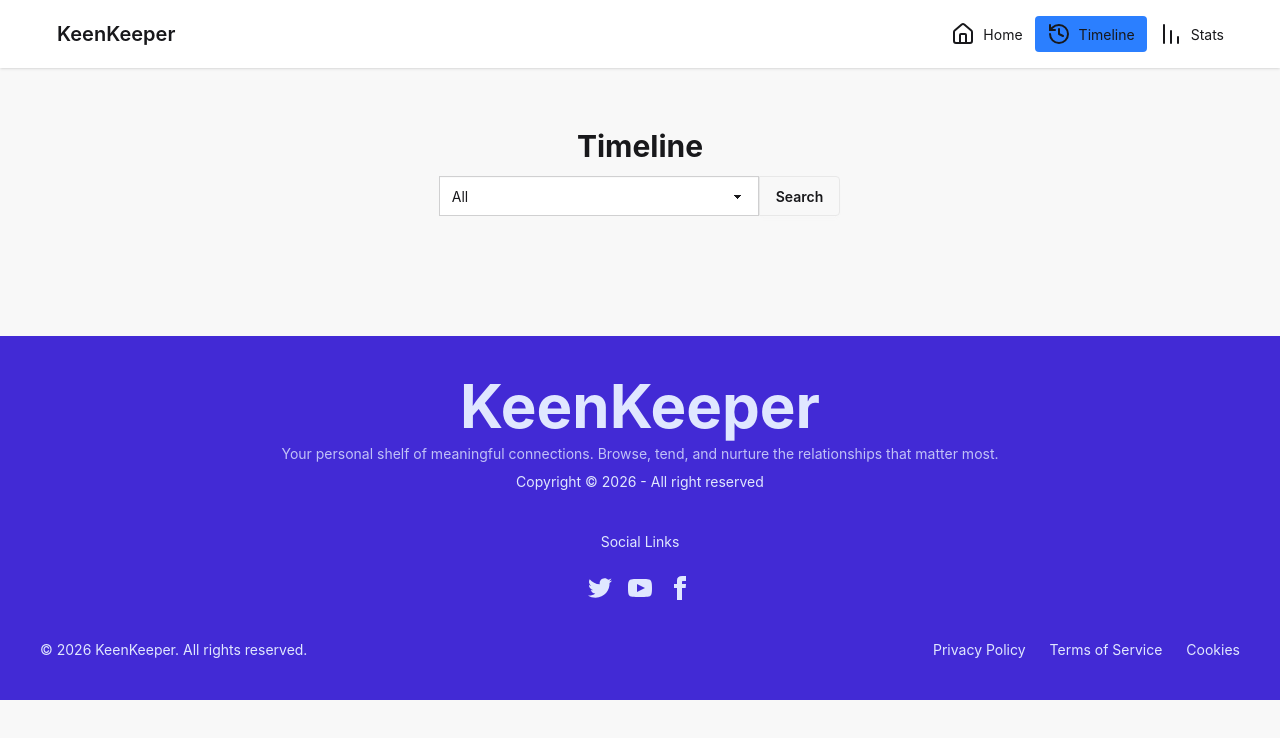
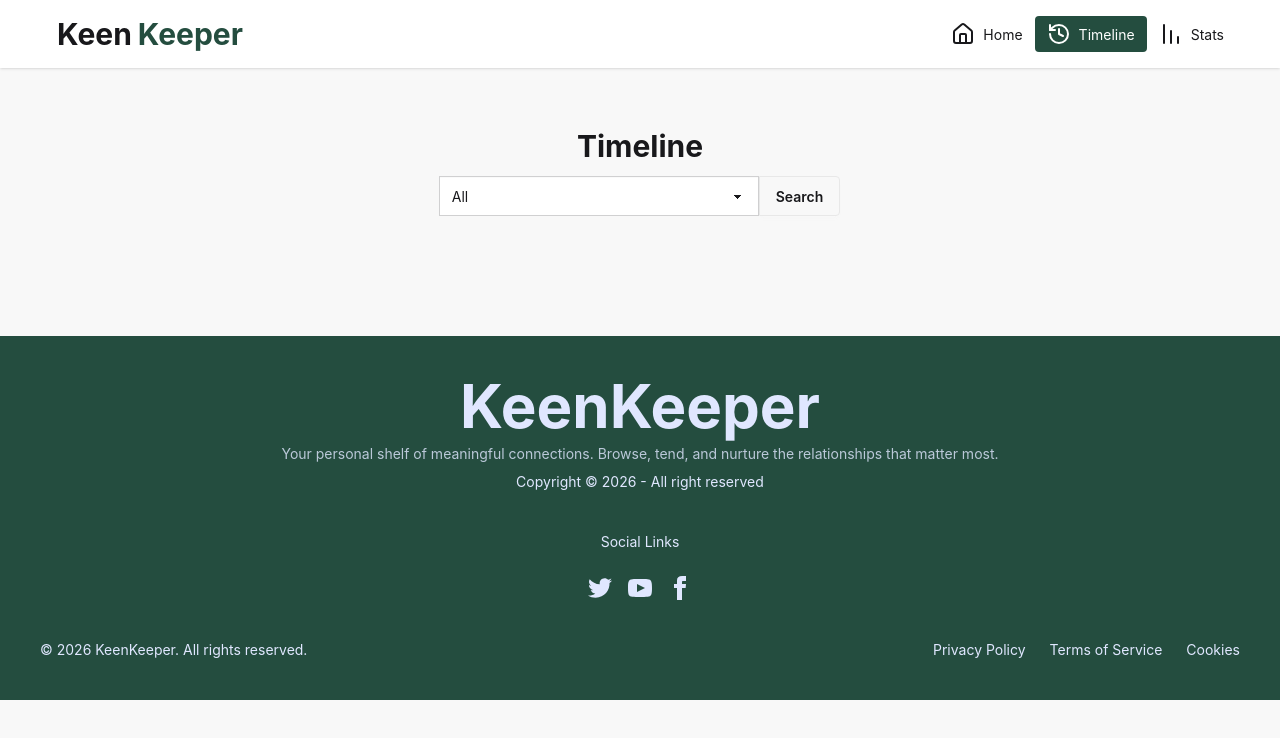
Before and after one commit to Ahnaf-Afif/my-assignment-07-latest, a Next.js app: page /Timeline in a window 1280 px wide. Shown: the top 738 px of the page. Built offline with nearby package versions, Linux system fonts and the light colour scheme.

Commit message:
color correction done

```diff
--- a/src/components/Footer/Footer.jsx
+++ b/src/components/Footer/Footer.jsx
@@ -3,9 +3,11 @@ import React from "react";
 const Footer = () => {
   return (
     <div>
-      <footer className="footer footer-horizontal footer-center bg-primary text-primary-content p-10 mt-20">
-        <aside>
-          <p className="font-bold text-6xl text-center">KeenKeeper</p>
+      <footer className="footer footer-horizontal footer-center bg-[#244D3F] text-primary-content p-10 mt-20">
+        <aside className="">
+          <p className="font-bold text-4xl md:text-6xl text-center ">
+            KeenKeeper
+          </p>
           <p className="opacity-80">
             Your personal shelf of meaningful connections. Browse, tend, and
             nurture the relationships that matter most.
--- a/src/components/PieChart/PieChart.jsx
+++ b/src/components/PieChart/PieChart.jsx
@@ -1,6 +1,6 @@
 "use client";
 
-import { Pie, PieChart } from "recharts";
+import { Pie, PieChart, Tooltip } from "recharts";
 import { RechartsDevtools } from "@recharts/devtools";
 import { useContext, useState } from "react";
 import { MsgData } from "@/context/context";
@@ -29,6 +29,13 @@ export default function PieChartWithPaddingAngle({ isAnimationActive = true }) {
       }}
       responsive
     >
+      <Tooltip
+        formatter={(value, name, props) => {
+          const label = props.payload.name;
+          return [`${value} times`, label];
+        }}
+      />
+
       <Pie
         data={data}
         innerRadius="80%"
--- a/src/components/TimelineBox/TimelineBox.jsx
+++ b/src/components/TimelineBox/TimelineBox.jsx
@@ -14,7 +14,7 @@ export default function TimelineBox() {
   const today = new Date();
 
   return (
-    <div>
+    <div className="">
       <h1 className="mt-5 text-3xl font-bold text-center mb-3">Timeline</h1>
       <div className="join flex justify-center">
         <div></div>
--- a/src/components/navbar/Navbar.jsx
+++ b/src/components/navbar/Navbar.jsx
@@ -15,8 +15,8 @@ const Navbar = () => {
       "
       >
         <div className="flex-1">
-          <Link href="/" className="btn btn-ghost text-xl">
-            KeenKeeper
+          <Link href="/" className="btn btn-ghost text-3xl font-bold">
+            Keen<span className="text-[#244D3F]">Keeper</span>
           </Link>
         </div>
         <div className="flex-none">
@@ -25,7 +25,7 @@ const Navbar = () => {
               <li>
                 <Link
                   href="/"
-                  className={pathname === "/" ? "bg-blue-500" : ""}
+                  className={pathname === "/" ? "bg-[#244D3F] text-white" : ""}
                 >
                   <House />
                   Home
@@ -34,7 +34,9 @@ const Navbar = () => {
               <li>
                 <Link
                   href="/Timeline"
-                  className={pathname === "/Timeline" ? "bg-blue-500 " : ""}
+                  className={
+                    pathname === "/Timeline" ? "bg-[#244D3F] text-white" : ""
+                  }
                 >
                   <History />
                   Timeline
@@ -43,7 +45,9 @@ const Navbar = () => {
               <li>
                 <Link
                   href="/Stats"
-                  className={pathname === "/Stats" ? "bg-blue-500 " : ""}
+                  className={
+                    pathname === "/Stats" ? "bg-[#244D3F] text-white" : ""
+                  }
                 >
                   <ChartNoAxesColumnDecreasing />
                   Stats
@@ -57,7 +61,9 @@ const Navbar = () => {
                   <li>
                     <Link
                       href="/"
-                      className={pathname === "/" ? "bg-blue-500" : ""}
+                      className={
+                        pathname === "/" ? "bg-[#244D3F] text-white" : ""
+                      }
                     >
                       Home
                     </Link>
@@ -65,7 +71,11 @@ const Navbar = () => {
                   <li>
                     <Link
                       href="/Timeline"
-                      className={pathname === "/Timeline" ? "bg-blue-500 " : ""}
+                      className={
+                        pathname === "/Timeline"
+                          ? "bg-[#244D3F] text-white"
+                          : ""
+                      }
                     >
                       Timeline
                     </Link>
@@ -73,7 +83,9 @@ const Navbar = () => {
                   <li>
                     <Link
                       href="/Stats"
-                      className={pathname === "/Stats" ? "bg-blue-500 " : ""}
+                      className={
+                        pathname === "/Stats" ? "bg-[#244D3F] text-white" : ""
+                      }
                     >
                       Stats
                     </Link>
```
